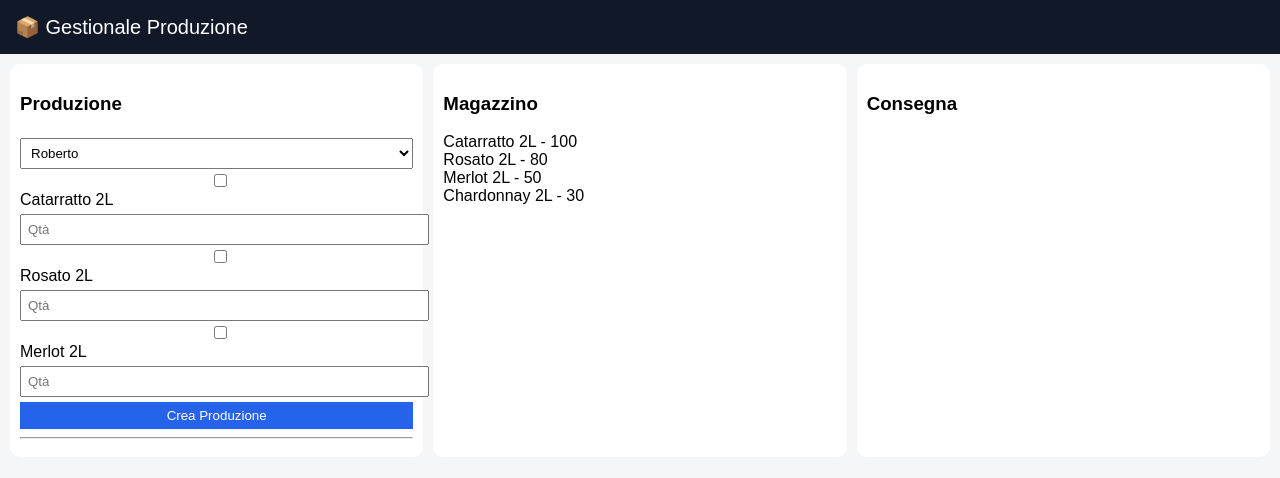
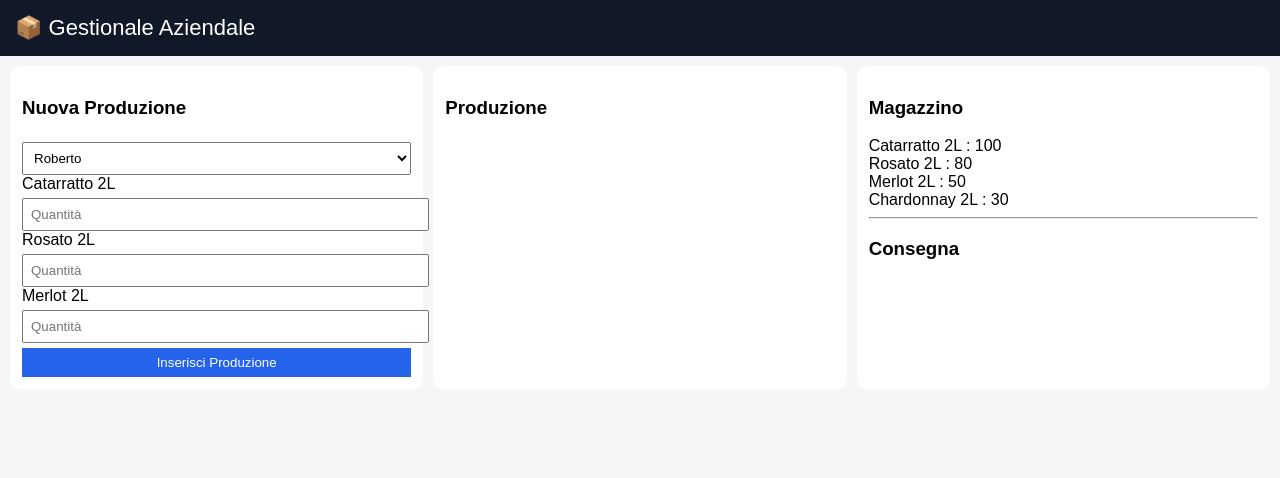
Before and after one commit to Galc987/gestionale-magazzino, a Flask app: page / in a window 1280 px wide. Shown: the top 478 px of the page. Run offline with Flask 3, Linux system fonts and the light colour scheme.

Commit message:
Update index.html

```diff
--- a/templates/index.html
+++ b/templates/index.html
@@ -1,62 +1,79 @@
 <!DOCTYPE html>
 <html>
 <head>
-    <title>Gestionale Aziendale</title>
+<title>Gestionale</title>
 
 <style>
-        body { font-family: Arial; margin:0; background:#f4f6f8; }
+body{
+font-family:Arial;
+margin:0;
+background:#f4f6f8;
+}
 
-        header {
+header{
 background:#111827;
 color:white;
 padding:15px;
-            font-size:20px;
+font-size:22px;
 }
 
-        .container {
+.container{
 display:grid;
-            grid-template-columns: 1fr 1fr 1fr;
+grid-template-columns:1fr 1fr 1fr;
 gap:10px;
 padding:10px;
 }
 
-        .card {
+.card{
 background:white;
-            padding:10px;
+padding:12px;
 border-radius:10px;
 }
 
-        input, select, button {
+input,select,button{
 width:100%;
-            padding:6px;
+padding:7px;
 margin-top:5px;
 }
 
-        button {
+button{
 background:#2563eb;
 color:white;
 border:none;
 }
 
-        .order { padding:5px; background:#f3f4f6; margin-top:5px; }
-        .done { background:#d1fae5; }
-        .delivery { background:#bfdbfe; }
+.itemdone{
+background:#d1fae5;
+}
+
+.ready{
+background:#bfdbfe;
+padding:5px;
+margin-top:5px;
+}
+
+.order{
+background:#f3f4f6;
+padding:7px;
+margin-top:7px;
+}
 </style>
+
 </head>
-
 <body>
 
-<header>📦 Gestionale Produzione</header>
+<header>📦 Gestionale Aziendale</header>
 
 <div class="container">
 
-    <!-- PRODUZIONE -->
+<!-- NUOVA PRODUZIONE -->
 <div class="card">
-        <h3>Produzione</h3>
+
+<h3>Nuova Produzione</h3>
 
 <form method="POST" action="/add_order">
 
-            <select name="client" id="client" onchange="update()">
+<select name="client" id="client" onchange="updateProducts()">
 {% for c in clients %}
 <option value="{{c}}">{{c}}</option>
 {% endfor %}
@@ -64,47 +81,55 @@
 
 <div id="products"></div>
 
-            <button type="submit">Crea Produzione</button>
+<button type="submit">Inserisci Produzione</button>
+
 </form>
 
-        <hr>
+</div>
+
+<!-- PRODUZIONE ATTIVA -->
+<div class="card">
+
+<h3>Produzione</h3>
 
 {% for o in orders %}
 <div class="order">
+
 <b>{{o.client}}</b> - {{o.status}}
 
-                <a href="/complete_order/{{loop.index0}}">✔ Produzione finita</a>
-
-                {% for i in o.items %}
-                    <div class="{% if i.done %}done{% endif %}">
-                        <a href="/toggle_item/{{loop.index0}}/{{loop.index}}">
-                            ☑
-                        </a>
-                        {{i.product}} - {{i.qty}}
+{% for item in o.items %}
+<div class="{% if item.done %}itemdone{% endif %}">
+<a href="/toggle/{{loop.parent.index0}}/{{loop.index0}}">☑</a>
+{{item.product}} - {{item.qty}}
 </div>
 {% endfor %}
+
+<a href="/complete/{{loop.index0}}">✔ Produzione Finita</a>
+
 </div>
 {% endfor %}
+
 </div>
 
 <!-- MAGAZZINO -->
 <div class="card">
+
 <h3>Magazzino</h3>
 
 {% for p,q in stock.items() %}
-            <div>{{p}} - {{q}}</div>
+<div>{{p}} : {{q}}</div>
 {% endfor %}
-    </div>
 
-    <!-- CONSEGNE -->
-    <div class="card">
+<hr>
+
 <h3>Consegna</h3>
 
 {% for d in deliveries %}
-            <div class="delivery">
-                <b>{{d.client}}</b> - CONSEGNATO
+<div class="ready">
+{{d.client}} CONSEGNATO
 </div>
 {% endfor %}
+
 </div>
 
 </div>
@@ -112,24 +137,21 @@
 <script>
 const data = {{ clients | tojson }};
 
-function update(){
-    let c = document.getElementById("client").value;
-    let box = document.getElementById("products");
+function updateProducts(){
+let client = document.getElementById("client").value;
+let div = document.getElementById("products");
 
-    box.innerHTML = "";
+div.innerHTML = "";
 
-    data[c].forEach(p => {
-        box.innerHTML += `
-            <div>
-                <input type="checkbox" name="product" value="${p}">
-                ${p}
-                <input type="number" name="qty" placeholder="Qtà">
-            </div>
+data[client].forEach(p => {
+div.innerHTML += `
+<label>${p}</label>
+<input type="number" name="${p}" placeholder="Quantità">
 `;
 });
 }
 
-update();
+updateProducts();
 </script>
 
 </body>
```
Lines whose indentation alone changed are shown as unchanged.
